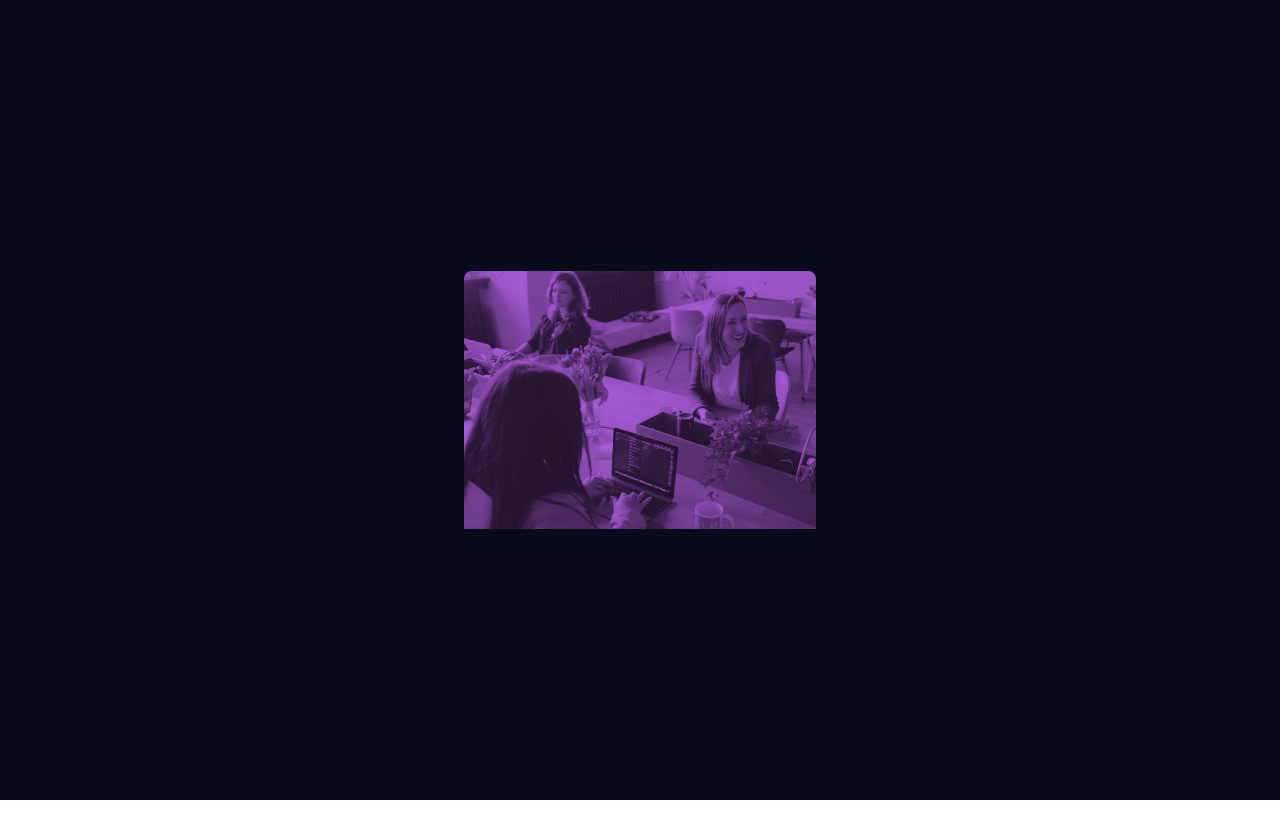
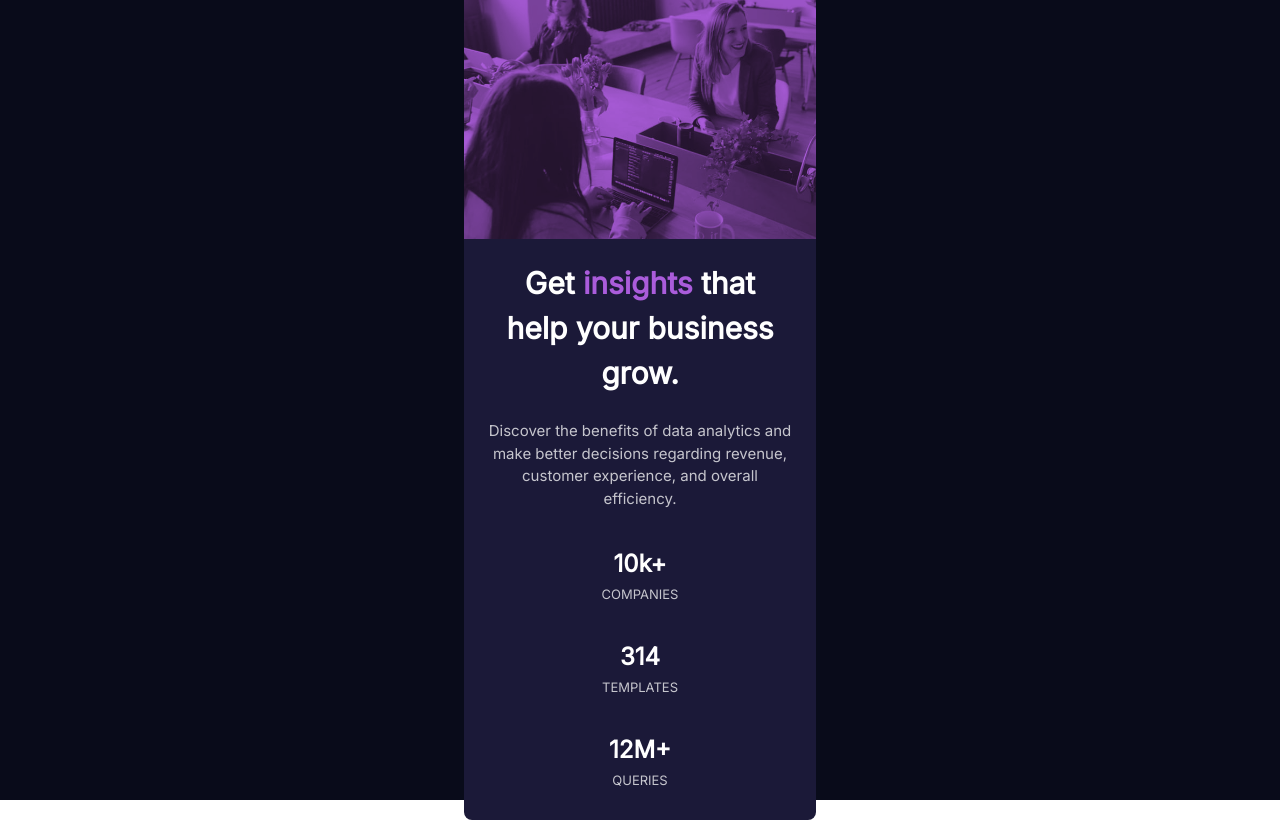
Before and after one commit to LucasQuaroni/3.Stats-preview-card, a plain HTML site: page index.html in a window 1280 px wide. Drawn offline with Linux system fonts and the light colour scheme.

Commit message:
Second version

```diff
--- a/index.html
+++ b/index.html
@@ -10,22 +10,22 @@
       sizes="32x32"
       href="./images/favicon-32x32.png"
     />
-    <link rel="preconnect" href="https://fonts.googleapis.com">
-    <link rel="preconnect" href="https://fonts.gstatic.com" crossorigin>
-    <link href="https://fonts.googleapis.com/css2?family=Inter&display=swap" rel="stylesheet">
+    <link rel="preconnect" href="https://fonts.googleapis.com" />
+    <link rel="preconnect" href="https://fonts.gstatic.com" crossorigin />
+    <link
+      href="https://fonts.googleapis.com/css2?family=Inter&display=swap"
+      rel="stylesheet"
+    />
     <link rel="stylesheet" href="style.css" />
     <title>Lucas Quaroni | Stats preview card component</title>
   </head>
 
   <body>
-
     <div class="container">
       <div class="card">
         <div class="card__description">
           <div class="card__title">
-            <h1>
-              Get <span>insights</span> that help your business grow
-            </h1>
+            <h1>Get <span>insights</span> that help your business grow</h1>
             <p>
               Discover the benefits of data analytics and make better decisions
               regarding revenue, customer experience, and overall efficiency
@@ -47,7 +47,7 @@
           </div>
         </div>
         <div class="card__img">
-          <img  class="img" src="/images/image-header-desktop.jpg" alt="" />
+          <img class="img" src="/images/image-header-desktop.jpg" alt="" />
         </div>
       </div>
     </div>
@@ -58,21 +58,22 @@
       <div class="card__responsive">
         <div class="card__description__responsive">
           <div class="card__img">
-            <img class="responsive__img" src="/images/image-header-mobile.jpg" alt=""/>
+            <img
+              class="responsive__img"
+              src="/images/image-header-mobile.jpg"
+              alt=""
+            />
           </div>
 
-
-          <!-- <div class="card__title">
-            <h1>
-              Get <span>insights</span> that help your business grow
-            </h1>
+          <div class="card__title">
+            <h1>Get <span>insights</span> that help your business grow.</h1>
             <p>
               Discover the benefits of data analytics and make better decisions
-            regarding revenue, customer experience, and overall efficiency
+              regarding revenue, customer experience, and overall efficiency.
             </p>
-          </div> -->
+          </div>
 
-          <!-- <div class="card__stats">
+          <div class="card__stats__responsive">
             <div class="stat">
               <h2>10k+</h2>
               <p>COMPANIES</p>
@@ -86,10 +87,7 @@
               <p>QUERIES</p>
             </div>
           </div>
-        </div> -->
-
-
-
+        </div>
       </div>
     </div>
   </body>
--- a/style.css
+++ b/style.css
@@ -157,7 +157,49 @@ body {
         width: 22rem;
     }
 
+    .card__title {
+      display: flex;
+      flex-direction: column;
+      align-items: center;
+      justify-content: center;
+      padding: 1.4rem;
+      text-align: center;
+      line-height: 1.5;
+    }
 
+    .card__title h1 {
+      color: white;
+      font-size: 30px;
+      max-width: 18rem;
+    }
 
+    .card__title span {
+      color: hsl(277, 64%, 61%);
+    }
 
+    .card__title p {
+      color: hsla(0, 0%, 100%, 0.75);
+      font-size: 15px;
+      max-width: 20rem;
+    }
+
+    .card__stats__responsive {
+      display: flex;
+      flex-direction: column;
+      justify-content: center;
+      align-content: space-between;
+      padding-top: 1rem;
+      padding-bottom: 2rem;
+      gap: 2.5rem;
+      text-align: center;
+    }
+
+    .card__stats__responsive h2 {
+      color: white;
+    }
+
+    .card__stats__responsive p {
+      color: hsla(0, 0%, 100%, 0.75);
+      font-size: 13px;
+    }
 }
```
Also changed, not shown: 3 other files. Lines whose indentation alone changed are shown as unchanged.
